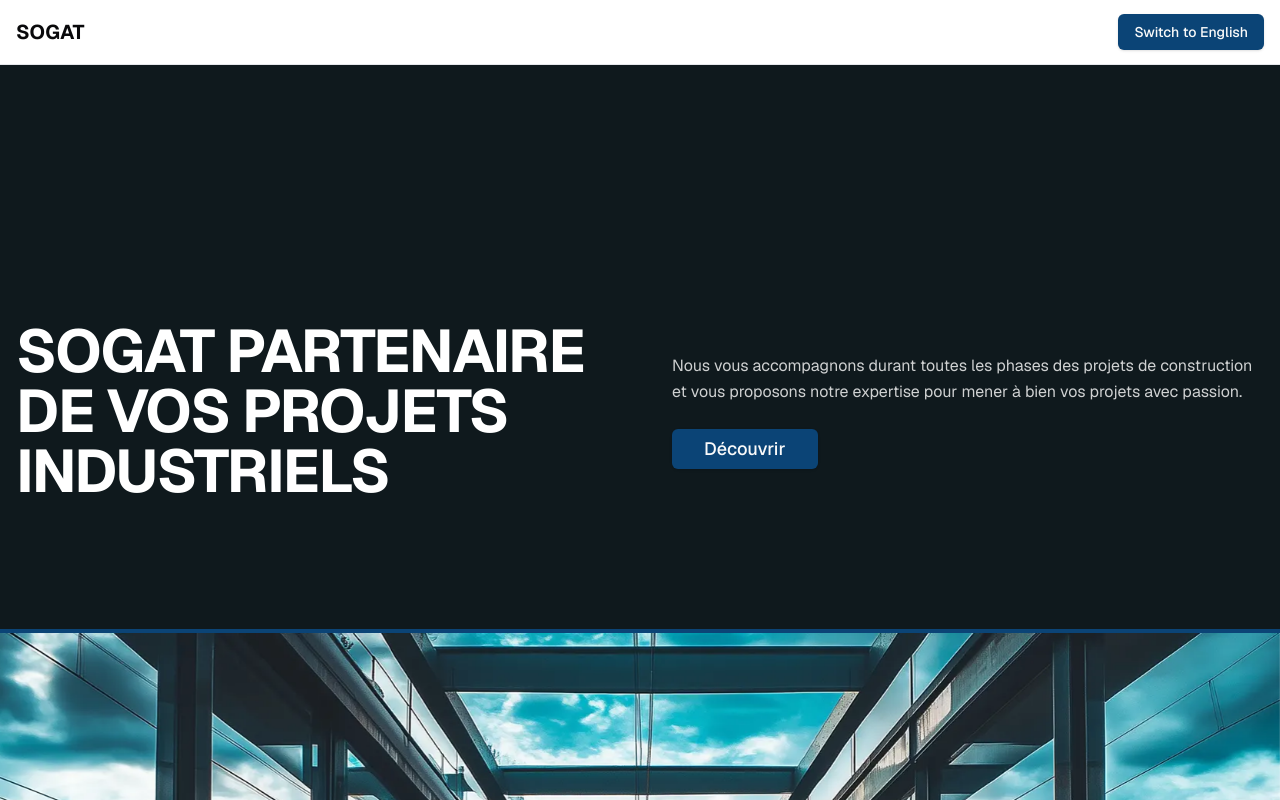
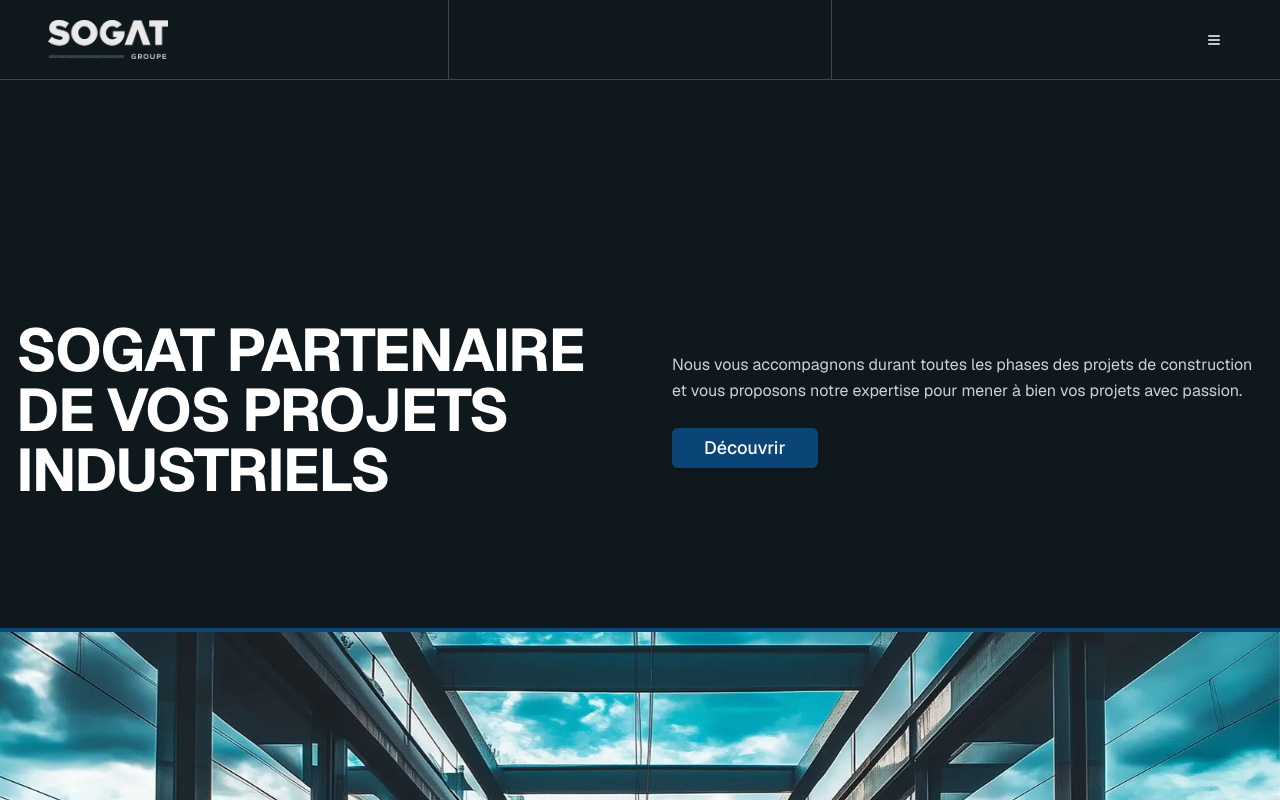
Before and after one commit to Decryptu/sogat-front, a Next.js app: page /about in a window 1280 px wide. Shown: the top 800 px of the page. Built offline with nearby package versions, Linux system fonts and the light colour scheme.

Commit message:
navigation menu

```diff
--- a/messages/en.json
+++ b/messages/en.json
@@ -68,5 +68,14 @@
         "language": "Language"
       },
       "rights": "All rights reserved."
+    },
+    "navigation": {
+        "home": "HOME",
+        "group": "GROUP",
+        "services": "SERVICES",
+        "contact": "CONTACT",
+        "personalSpace": "Personal space",
+        "legalNotice": "Legal notice",
+        "close": "Close menu"
     }
   }
--- a/messages/fr.json
+++ b/messages/fr.json
@@ -68,5 +68,14 @@
         "language": "Langue"
       },
       "rights": "Tous droits réservés."
+    },
+    "navigation": {
+        "home": "ACCUEIL",
+        "group": "GROUPE",
+        "services": "MÉTIERS",
+        "contact": "CONTACT",
+        "personalSpace": "Espace personnel",
+        "legalNotice": "Mentions légales",
+        "close": "Fermer le menu"
     }
   }
--- a/src/app/[locale]/layout.jsx
+++ b/src/app/[locale]/layout.jsx
@@ -20,12 +20,10 @@
     <html lang={locale}>
       <body className={geist.className}>
         <NextIntlClientProvider messages={messages}>
-          <div className="flex flex-col min-h-screen">
-            <Header />
-            <main className="flex-grow">
-              {children}
-            </main>
-          </div>
+          <Header />
+          <main>
+            {children}
+          </main>
         </NextIntlClientProvider>
       </body>
     </html>
--- a/src/components/header/Header.jsx
+++ b/src/components/header/Header.jsx
@@ -1,15 +1,12 @@
-import LanguageSwitcher from '@/components/language-switcher/LanguageSwitcher';
 import { useLocale } from 'next-intl';
+import NavigationMenu from '../navigation/NavigationMenu';
 
 export default function Header() {
   const locale = useLocale();
 
   return (
-    <header className="w-full border-b border-gray-200">
-      <div className="max-w-7xl mx-auto px-4 h-16 flex items-center justify-between">
-        <div className="font-bold text-xl">SOGAT</div>
-        <LanguageSwitcher locale={locale} />
-      </div>
+    <header>
+      <NavigationMenu locale={locale} />
     </header>
   );
 }
--- a/src/components/home/Hero.jsx
+++ b/src/components/home/Hero.jsx
@@ -5,7 +5,7 @@
   return (
     <div className="flex flex-col w-full">
       {/* First section with two columns */}
-      <section className="w-full bg-dark py-16 md:pb-32 md:pt-64">
+      <section className="w-full bg-dark pb-16 pt-32 md:pb-32 md:pt-80">
         <div className="container mx-auto px-4">
           <div className="grid grid-cols-1 md:grid-cols-2 gap-8 md:gap-16 items-center">
             {/* First column - Title */}
--- /dev/null
+++ b/src/components/navigation/NavigationContent.jsx
@@ -0,0 +1,95 @@
+'use client';
+
+import { useTranslations } from 'next-intl';
+import { X } from 'lucide-react';
+import { Button } from "@/components/ui/button";
+import Link from 'next/link';
+import Image from 'next/image';
+import LanguageSwitcher from '../language-switcher/LanguageSwitcher';
+
+const NAVIGATION_LINKS = [
+  { key: 'home', path: '/' },
+  { key: 'group', path: '/group' },
+  { key: 'services', path: '/services' },
+  { key: 'contact', path: '/contact' }
+];
+
+export default function NavigationContent({ onClose, locale }) {
+  const t = useTranslations('navigation');
+
+  return (
+    <div className="fixed inset-0 bg-blue-600 z-50">
+      <div className="flex h-full">
+        {/* Left column with image */}
+        <div className="relative hidden md:block w-1/2 h-full">
+          <Image
+            src="/images/navigation-default.webp"
+            alt="Navigation background"
+            fill
+            className="object-cover"
+          />
+          <div className="absolute top-8 left-8">
+            <Image
+              src="/images/sogat-white.webp"
+              alt="Logo"
+              width={120}
+              height={40}
+              className="object-contain"
+            />
+          </div>
+        </div>
+
+        {/* Right column with navigation */}
+        <div className="w-full md:w-1/2 p-8 md:p-16 flex flex-col">
+          <div className="flex justify-end mb-8">
+            <Button
+              variant="ghost"
+              size="icon"
+              onClick={onClose}
+              className="text-white hover:bg-white/20"
+              aria-label={t('close')}
+            >
+              <X className="h-8 w-8" />
+            </Button>
+          </div>
+
+          <nav className="flex-1">
+            <ul className="space-y-6 text-white text-4xl md:text-6xl font-bold">
+              {NAVIGATION_LINKS.map(({ key, path }) => (
+                <li key={key}>
+                  <Link
+                    href={`/${locale}${path}`}
+                    className="hover:text-white/80 transition-colors"
+                    onClick={onClose}
+                  >
+                    {t(key)}
+                  </Link>
+                </li>
+              ))}
+            </ul>
+          </nav>
+
+          <div className="mt-auto flex flex-col space-y-4 text-white">
+            <Link
+              href={`/${locale}/personal`}
+              className="text-sm hover:text-white/80 transition-colors"
+              onClick={onClose}
+            >
+              {t('personalSpace')}
+            </Link>
+            <div className="flex justify-between items-center">
+              <Link
+                href={`/${locale}/legal`}
+                className="text-sm hover:text-white/80 transition-colors"
+                onClick={onClose}
+              >
+                {t('legalNotice')}
+              </Link>
+              <LanguageSwitcher locale={locale} />
+            </div>
+          </div>
+        </div>
+      </div>
+    </div>
+  );
+}
--- /dev/null
+++ b/src/components/navigation/NavigationMenu.jsx
@@ -0,0 +1,57 @@
+'use client';
+
+import { useState } from 'react';
+import { useTranslations } from 'next-intl';
+import { Menu, X } from 'lucide-react';
+import { Button } from "@/components/ui/button";
+import NavigationContent from './NavigationContent';
+import Image from 'next/image';
+
+export default function NavigationMenu({ locale }) {
+  const [isOpen, setIsOpen] = useState(false);
+  const t = useTranslations('navigation');
+
+  return (
+    <>
+      <div className="absolute top-0 w-full z-50">
+        <div className="border-b border-white/20 grid grid-cols-[1fr,auto,1fr] h-20">
+          {/* Logo section */}
+          <div className="px-6 md:px-12 flex items-center">
+            <div className="w-32">
+              <Image
+                src="/images/sogat-white.webp"
+                alt="Logo"
+                width={120}
+                height={40}
+                className="object-contain"
+              />
+            </div>
+          </div>
+
+          {/* Empty middle section - just for border */}
+          <div className="border-x border-white/20 w-8 md:w-96" />
+
+          {/* Menu trigger section */}
+          <div className="flex justify-end px-6 md:px-12 items-center">
+            <Button
+              variant="ghost"
+              size="icon"
+              className="text-white hover:bg-white/20"
+              onClick={() => setIsOpen(true)}
+              aria-label={t('close')}
+            >
+              <Menu className="h-8 w-8" />
+            </Button>
+          </div>
+        </div>
+      </div>
+
+      {isOpen && (
+        <NavigationContent
+          onClose={() => setIsOpen(false)}
+          locale={locale}
+        />
+      )}
+    </>
+  );
+}
```
Also changed, not shown: public/images/navigation-default.webp (added).
